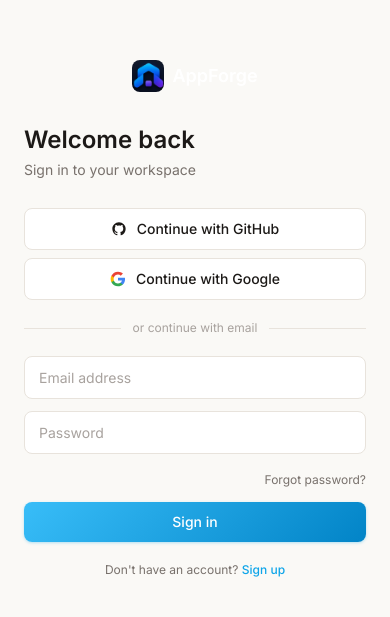
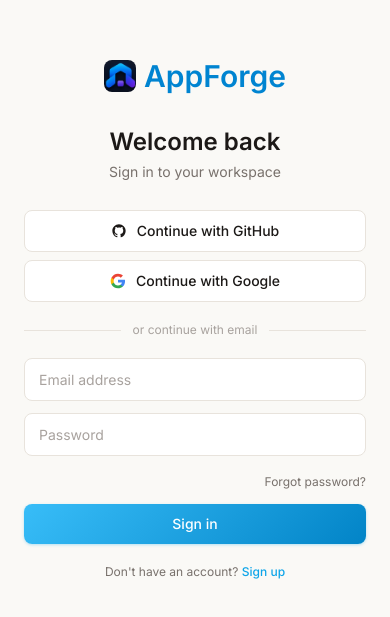
Before and after one commit to flash-source/app-generator, a Next.js app: page /login in a window 390 px wide. Shown: the part 103-720 px from the top of the page. Built offline with nearby package versions, Linux system fonts and the light colour scheme.

Commit message:
fix: center login heading on mobile, fix logo text visibility

```diff
--- a/src/app/login/page.tsx
+++ b/src/app/login/page.tsx
@@ -43,14 +43,13 @@
 
   return (
     <div className="min-h-screen flex" style={{ background: 'var(--bg)' }}>
-      {/* Left panel — branding */}
       <div
         className="hidden lg:flex flex-col justify-between w-[420px] shrink-0 p-10"
         style={{ background: 'linear-gradient(160deg, #0EA5E9 0%, #6366F1 100%)' }}
       >
         <div className="flex items-center gap-2.5">
           <img src="/icon-192.png" alt="AppForge" className="w-8 h-8 rounded-lg" />
-          <span className="text-white font-semibold text-lg tracking-tight">AppForge</span>
+          <span className="text-blue-700 lg:text-white font-semibold text-2xl tracking-tight">AppForge</span>
         </div>
         <div>
           <blockquote className="text-white/90 text-2xl font-light leading-relaxed mb-6">
@@ -68,22 +67,20 @@
         <p className="text-white/40 text-xs">AppForge © 2026</p>
       </div>
 
-      {/* Right panel — form */}
       <div className="flex-1 flex items-center justify-center px-6 py-12">
         <div className="w-full max-w-sm">
           <div className="lg:hidden flex items-center justify-center gap-2 mb-8">
             <img src="/icon-192.png" alt="AppForge" className="w-8 h-8 rounded-lg" />
-            <span className="font-semibold text-lg">AppForge</span>
+            <span className="font-semibold text-3xl text-sky-600">AppForge</span>
           </div>
 
-          <h1 className="text-2xl font-semibold mb-1" style={{ color: 'var(--text)' }}>
+          <h1 className="text-2xl font-semibold mb-1 text-center" style={{ color: 'var(--text)' }}>
             {isRegister ? 'Create account' : 'Welcome back'}
           </h1>
-          <p className="text-sm mb-7" style={{ color: 'var(--text-muted)' }}>
+          <p className="text-sm mb-7 text-center" style={{ color: 'var(--text-muted)' }}>
             {isRegister ? 'Start building in seconds' : 'Sign in to your workspace'}
           </p>
 
-          {/* OAuth */}
           <div className="flex flex-col gap-2 mb-5">
             <button
               onClick={() => { setOauthLoading('github'); signIn('github', { callbackUrl: '/dashboard' }) }}
```
